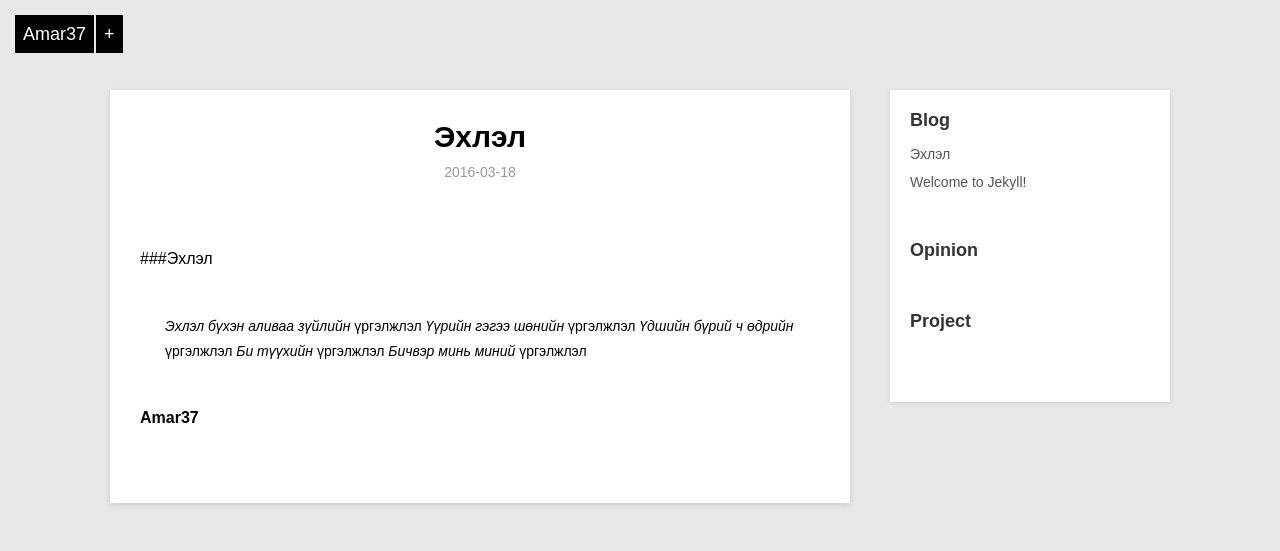
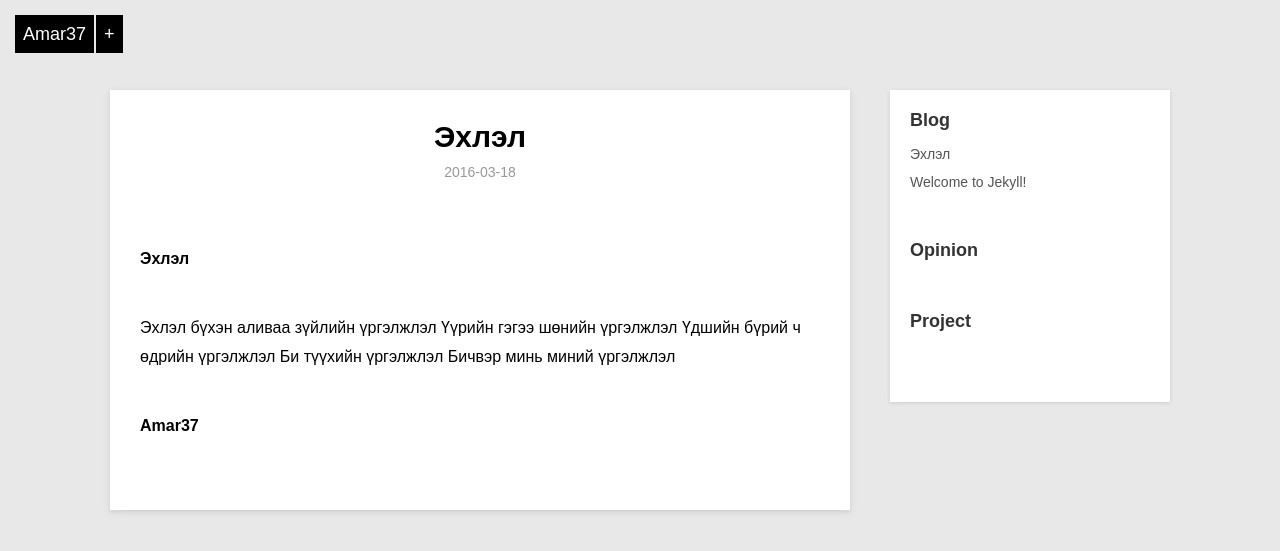
Before and after one commit to amar37/amar37.github.io, a Jekyll site: the page built from _posts/blog/2016-03-19-beginning.markdown, in a window 1280 px wide. Shown: the top 551 px of the page. Built offline with Jekyll 4.4.1, drawn with Linux system fonts in a browser that asks for light colours.

Commit message:
sum
summary

```diff
--- a/_posts/blog/2016-03-19-beginning.markdown
+++ b/_posts/blog/2016-03-19-beginning.markdown
@@ -4,12 +4,13 @@ title:  "Эхлэл"
 date:   2016-03-19 05:48:37 +0900
 category: blog
 ---
-###Эхлэл
 
->Эхлэл бүхэн аливаа зүйлийн *үргэлжлэл*
->Үүрийн гэгээ шөнийн *үргэлжлэл*
->Үдшийн бүрий ч өдрийн *үргэлжлэл*
->Би түүхийн *үргэлжлэл*
->Бичвэр минь миний *үргэлжлэл*
+**Эхлэл**
 
- **Amar37**
+Эхлэл бүхэн аливаа зүйлийн *үргэлжлэл*
+Үүрийн гэгээ шөнийн *үргэлжлэл*
+Үдшийн бүрий ч өдрийн *үргэлжлэл*
+Би түүхийн *үргэлжлэл*
+Бичвэр минь миний *үргэлжлэл*
+
+**Amar37**
```
